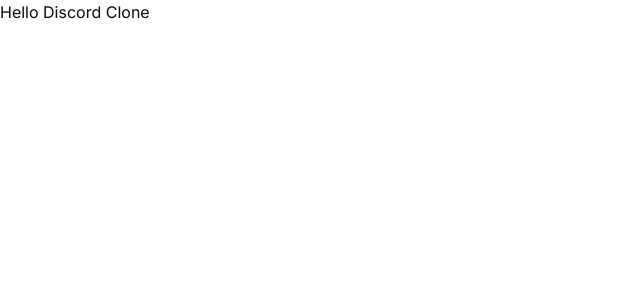
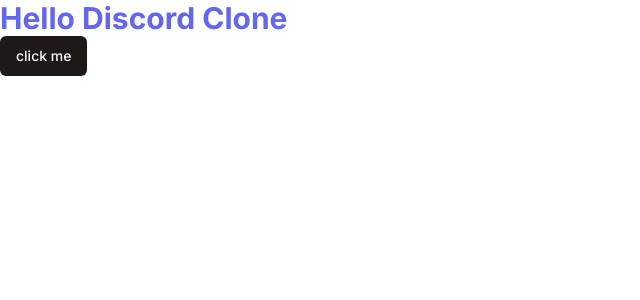
Before and after one commit to abhijitmanna912001/Discord-Clone, a Next.js app: page / in a window 1280 px wide. Shown: the top 300 px of the page, without its empty margins (0-640 px from the left). Built offline with nearby package versions, Linux system fonts and the light colour scheme.

Commit message:
Environment setup

```diff
--- a/app/page.tsx
+++ b/app/page.tsx
@@ -1,3 +1,10 @@
+import { Button } from "@/components/ui/button";
+
 export default function Home() {
-  return <p>Hello Discord Clone</p>;
+  return (
+    <div>
+      <p className="text-3xl font-bold text-indigo-500">Hello Discord Clone</p>
+      <Button>click me</Button>
+    </div>
+  );
 }
--- /dev/null
+++ b/components/ui/button.tsx
@@ -0,0 +1,56 @@
+import { Slot } from "@radix-ui/react-slot";
+import { cva, type VariantProps } from "class-variance-authority";
+import * as React from "react";
+
+import { cn } from "@/lib/utils";
+
+const buttonVariants = cva(
+  "inline-flex items-center justify-center rounded-md text-sm font-medium ring-offset-background transition-colors focus-visible:outline-none focus-visible:ring-2 focus-visible:ring-ring focus-visible:ring-offset-2 disabled:pointer-events-none disabled:opacity-50",
+  {
+    variants: {
+      variant: {
+        default: "bg-primary text-primary-foreground hover:bg-primary/90",
+        destructive:
+          "bg-destructive text-destructive-foreground hover:bg-destructive/90",
+        outline:
+          "border border-input bg-background hover:bg-accent hover:text-accent-foreground",
+        secondary:
+          "bg-secondary text-secondary-foreground hover:bg-secondary/80",
+        ghost: "hover:bg-accent hover:text-accent-foreground",
+        link: "text-primary underline-offset-4 hover:underline",
+      },
+      size: {
+        default: "h-10 px-4 py-2",
+        sm: "h-9 rounded-md px-3",
+        lg: "h-11 rounded-md px-8",
+        icon: "h-10 w-10",
+      },
+    },
+    defaultVariants: {
+      variant: "default",
+      size: "default",
+    },
+  }
+);
+
+export interface ButtonProps
+  extends React.ButtonHTMLAttributes<HTMLButtonElement>,
+    VariantProps<typeof buttonVariants> {
+  asChild?: boolean;
+}
+
+const Button = React.forwardRef<HTMLButtonElement, ButtonProps>(
+  ({ className, variant, size, asChild = false, ...props }, ref) => {
+    const Comp = asChild ? Slot : "button";
+    return (
+      <Comp
+        className={cn(buttonVariants({ variant, size, className }))}
+        ref={ref}
+        {...props}
+      />
+    );
+  }
+);
+Button.displayName = "Button";
+
+export { Button, buttonVariants };
--- a/package.json
+++ b/package.json
@@ -9,6 +9,7 @@
     "lint": "next lint"
   },
   "dependencies": {
+    "@radix-ui/react-slot": "^1.0.2",
     "@types/node": "20.6.0",
     "@types/react": "18.2.21",
     "@types/react-dom": "18.2.7",
```
Also changed, not shown: 1 other file (tests, documents, lock files or other folders).
